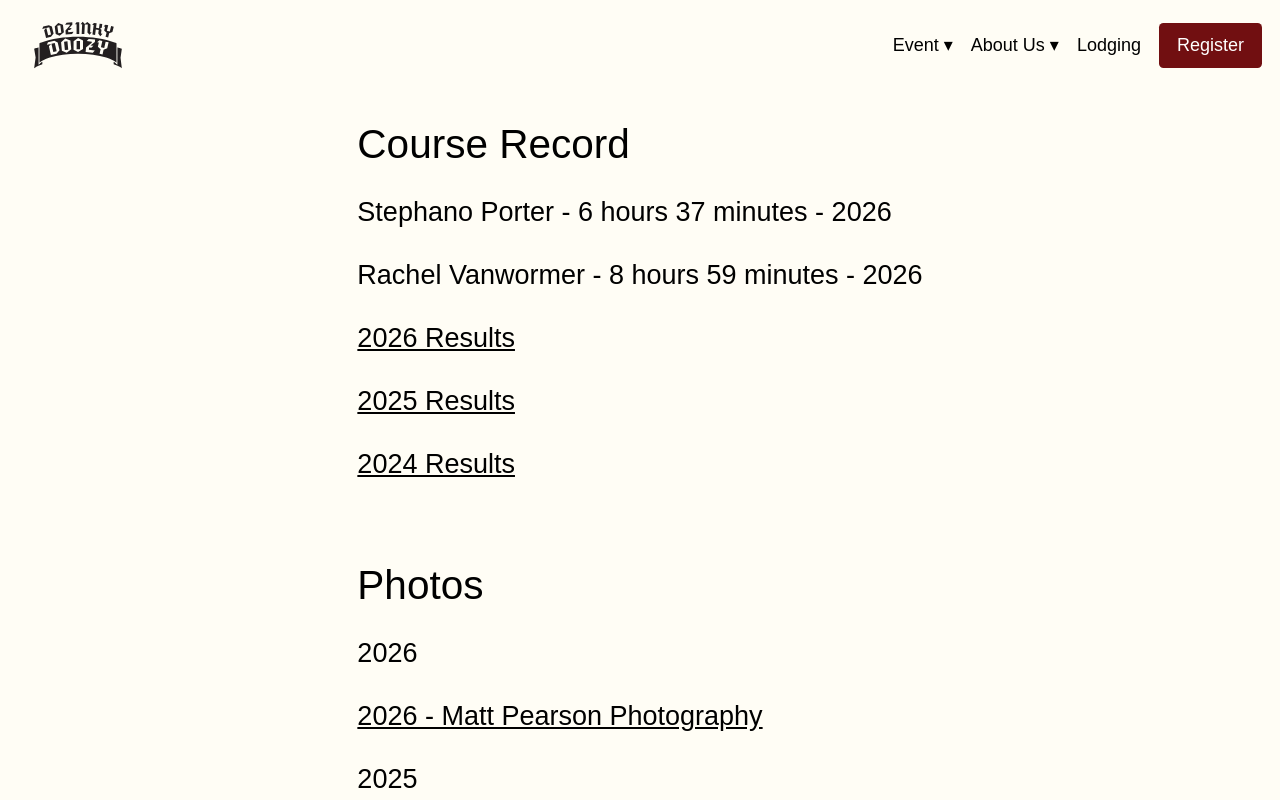
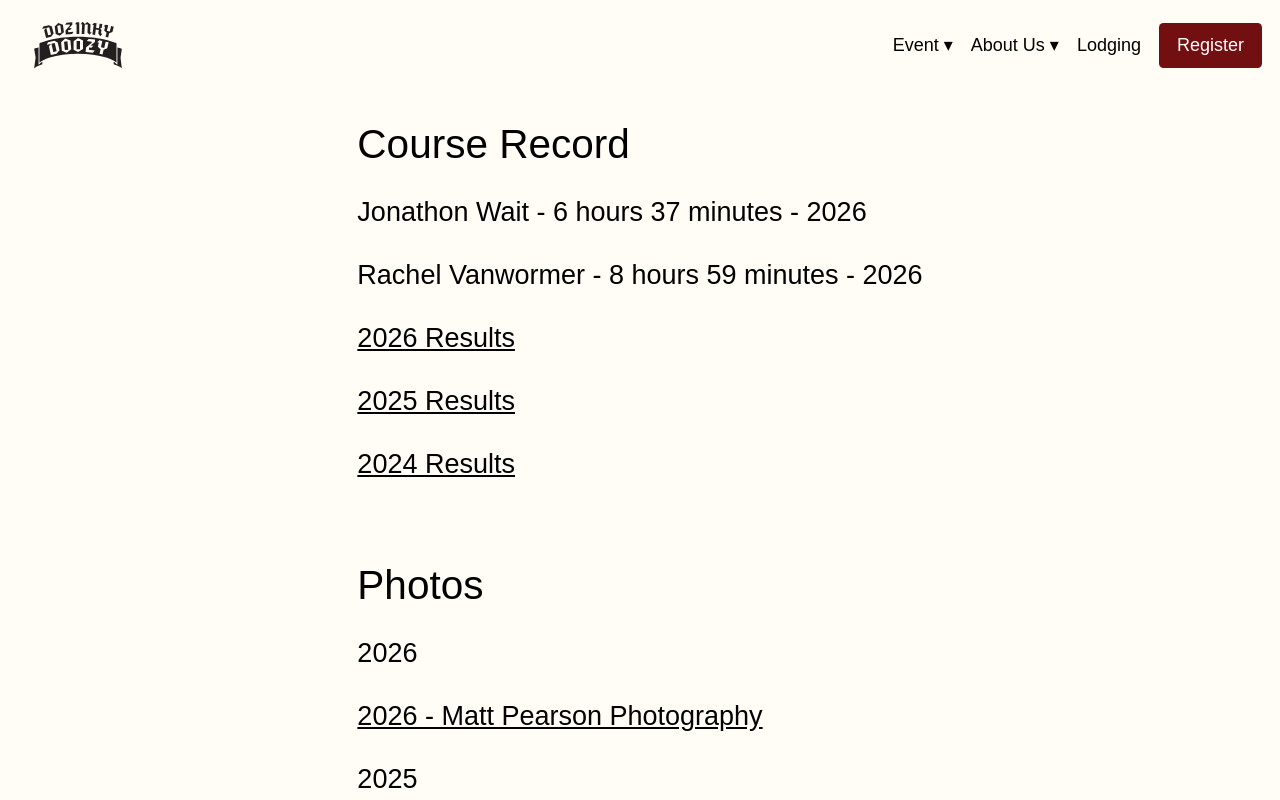
Before and after one commit to tblue1994/dozinky-doozy-website, a Next.js app: page /results in a window 1280 px wide. Shown: the top 800 px of the page. Built offline with nearby package versions, Linux system fonts and the light colour scheme; a web font is replaced by a local one.

Commit message:
fix: update KOM

```diff
--- a/src/app/(details)/results/page.tsx
+++ b/src/app/(details)/results/page.tsx
@@ -8,7 +8,7 @@ export default function Results() {
     <div className="flex flex-col gap-6 w-fit mx-auto">
       <h1 className={`${headerText.className} text-4xl`}>Course Record</h1>
       <h2 className={h2ClassNames}>
-        Stephano Porter - 6 hours 37 minutes - 2026
+        Jonathon Wait - 6 hours 37 minutes - 2026
       </h2>
       <h2 className={h2ClassNames}>
         Rachel Vanwormer - 8 hours 59 minutes - 2026
```
